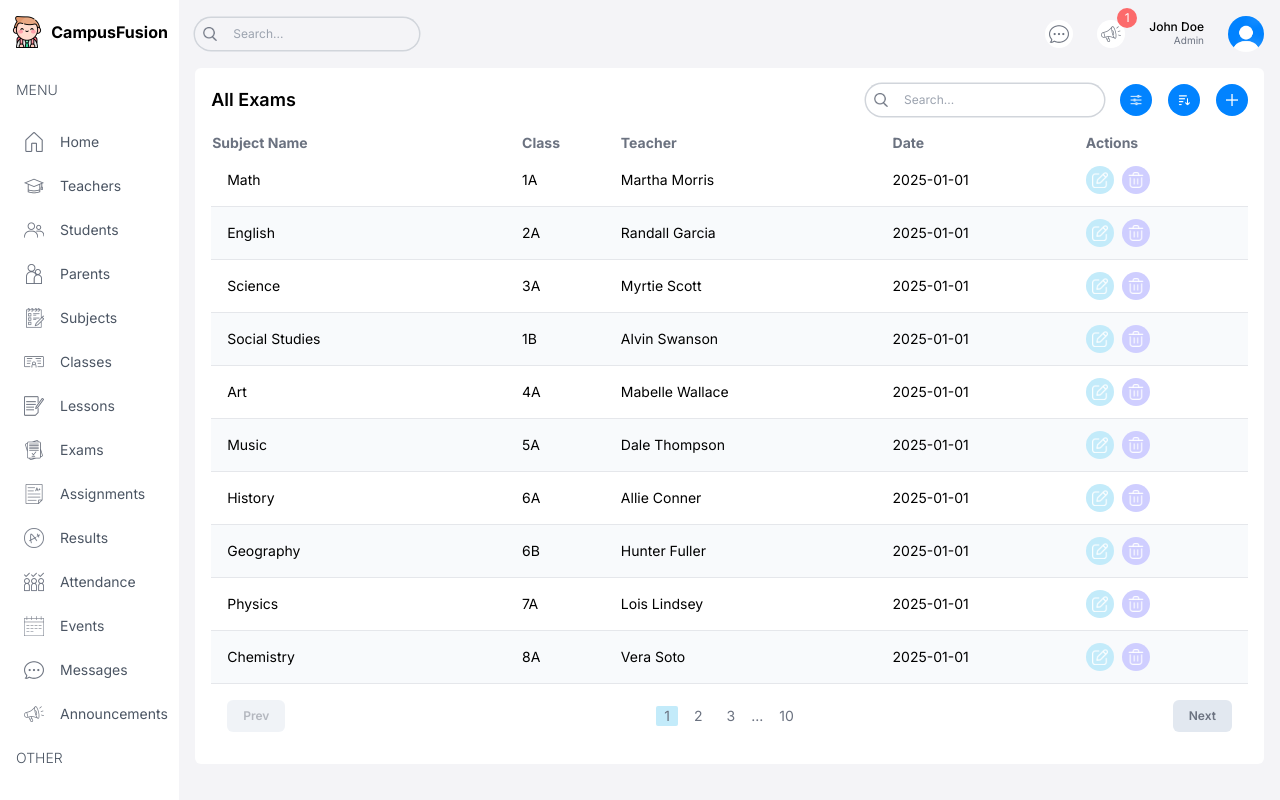
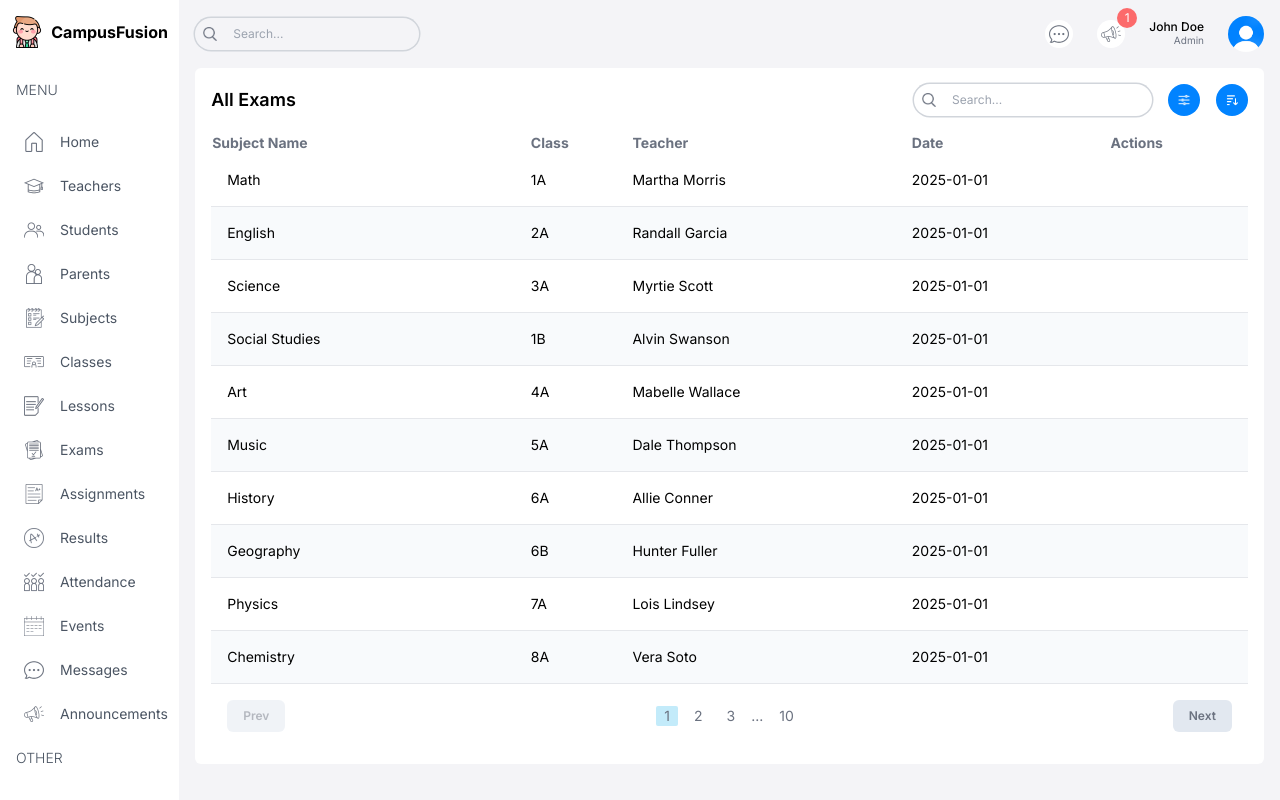
Before and after one commit to adivishnu-a/CampusFusion, a Next.js app: page /list/exams in a window 1280 px wide. Built offline with nearby package versions, Linux system fonts and the light colour scheme.

Commit message:
Refactor student, parent, lesson, announcement, and exam list pages to use FormModal for create, update, and delete actions; remove unused image files

```diff
--- a/src/app/(dashboard)/list/announcements/page.tsx
+++ b/src/app/(dashboard)/list/announcements/page.tsx
@@ -1,9 +1,9 @@
+import FormModal from "@/components/FormModal";
 import Pagination from "@/components/Pagination";
 import Table from "@/components/Table";
 import TableSearch from "@/components/TableSearch";
 import { announcementsData, role } from "@/lib/data";
 import Image from "next/image";
-import Link from "next/link";
 
 type Announcement = {
   id: number;
@@ -43,15 +43,11 @@
       <td className="hidden md:table-cell">{item.date}</td>
       <td>
         <div className="flex items-center gap-2">
-          <Link href={`/list/lessons/${item.id}`}>
-            <button className="w-7 h-7 flex items-center justify-center rounded-full bg-campSky">
-              <Image src="/edit.png" alt="" width={16} height={16} />
-            </button>
-          </Link>
           {role === "admin" && (
-            <button className="w-7 h-7 flex items-center justify-center rounded-full bg-campPurple">
-              <Image src="/delete.png" alt="" width={16} height={16} />
-            </button>
+            <>
+              <FormModal table="announcement" type="update" data={item} />
+              <FormModal table="announcement" type="delete" id={item.id} />
+            </>
           )}
         </div>
       </td>
@@ -75,9 +71,7 @@
               <Image src="/sort.png" alt="" width={14} height={14} />
             </button>
             {role === "admin" && (
-              <button className="w-8 h-8 flex items-center justify-center rounded-full bg-campDarwinCobaltBlue">
-                <Image src="/plus.png" alt="" width={14} height={14} />
-              </button>
+              <FormModal table="announcement" type="create" />
             )}
           </div>
         </div>
--- a/src/app/(dashboard)/list/classes/page.tsx
+++ b/src/app/(dashboard)/list/classes/page.tsx
@@ -1,9 +1,9 @@
+import FormModal from "@/components/FormModal";
 import Pagination from "@/components/Pagination";
 import Table from "@/components/Table";
 import TableSearch from "@/components/TableSearch";
 import { classesData, role } from "@/lib/data";
 import Image from "next/image";
-import Link from "next/link";
 
 type Class = {
   id: number;
@@ -50,16 +50,12 @@
       <td className="hidden md:table-cell">{item.grade}</td>
       <td className="hidden md:table-cell">{item.supervisor}</td>
       <td>
-        <div className='flex items-center gap-2'>
-            <Link href={`/list/teachers/${item.id}`}>
-                <button className="w-7 h-7 flex items-center justify-center rounded-full bg-campSky">
-                    <Image src="/edit.png" alt="" width={16} height={16} />
-                </button>
-            </Link>
+        <div className="flex items-center gap-2">
           {role === "admin" && (
-                <button className="w-7 h-7 flex items-center justify-center rounded-full bg-campPurple">
-                    <Image src="/delete.png" alt="" width={16} height={16} />
-                </button>
+            <>
+              <FormModal table="class" type="update" data={item} />
+              <FormModal table="class" type="delete" id={item.id} />
+            </>
           )}
         </div>
       </td>
@@ -80,11 +76,7 @@
             <button className="w-8 h-8 flex items-center justify-center rounded-full bg-campDarwinCobaltBlue">
               <Image src="/sort.png" alt="" width={14} height={14} />
             </button>
-            {role === "admin" && (
-              <button className="w-8 h-8 flex items-center justify-center rounded-full bg-campDarwinCobaltBlue">
-                <Image src="/plus.png" alt="" width={14} height={14} />
-              </button>
-            )}
+            {role === "admin" && <FormModal table="class" type="create" />}
           </div>
         </div>
       </div>
--- a/src/app/(dashboard)/list/exams/page.tsx
+++ b/src/app/(dashboard)/list/exams/page.tsx
@@ -1,9 +1,9 @@
+import FormModal from "@/components/FormModal";
 import Pagination from "@/components/Pagination";
 import Table from "@/components/Table";
 import TableSearch from "@/components/TableSearch";
 import { examsData, role } from "@/lib/data";
 import Image from "next/image";
-import Link from "next/link";
 
 type Exam = {
   id: number;
@@ -50,16 +50,13 @@
       <td className="hidden md:table-cell">{item.date}</td>
       <td>
         <div className="flex items-center gap-2">
-          <Link href={`/list/lessons/${item.id}`}>
-            <button className="w-7 h-7 flex items-center justify-center rounded-full bg-campSky">
-              <Image src="/edit.png" alt="" width={16} height={16} />
-            </button>
-          </Link>
-          {role === "admin" && (
-            <button className="w-7 h-7 flex items-center justify-center rounded-full bg-campPurple">
-              <Image src="/delete.png" alt="" width={16} height={16} />
-            </button>
-          )}
+          {role === "admin" ||
+            (role === "teacher" && (
+              <>
+                <FormModal table="exam" type="update" data={item} />
+                <FormModal table="exam" type="delete" id={item.id} />
+              </>
+            ))}
         </div>
       </td>
     </tr>
@@ -79,11 +76,8 @@
             <button className="w-8 h-8 flex items-center justify-center rounded-full bg-campDarwinCobaltBlue">
               <Image src="/sort.png" alt="" width={14} height={14} />
             </button>
-            {role === "admin" && (
-              <button className="w-8 h-8 flex items-center justify-center rounded-full bg-campDarwinCobaltBlue">
-                <Image src="/plus.png" alt="" width={14} height={14} />
-              </button>
-            )}
+            {role === "admin" ||
+              (role === "teacher" && <FormModal table="exam" type="create" />)}
           </div>
         </div>
       </div>
--- a/src/app/(dashboard)/list/lessons/page.tsx
+++ b/src/app/(dashboard)/list/lessons/page.tsx
@@ -1,9 +1,9 @@
+import FormModal from "@/components/FormModal";
 import Pagination from "@/components/Pagination";
 import Table from "@/components/Table";
 import TableSearch from "@/components/TableSearch";
 import { lessonsData, role } from "@/lib/data";
 import Image from "next/image";
-import Link from "next/link";
 
 type Lesson = {
   id: number;
@@ -43,15 +43,11 @@
       <td className="hidden md:table-cell">{item.teacher}</td>
       <td>
         <div className="flex items-center gap-2">
-          <Link href={`/list/lessons/${item.id}`}>
-            <button className="w-7 h-7 flex items-center justify-center rounded-full bg-campSky">
-              <Image src="/edit.png" alt="" width={16} height={16} />
-            </button>
-          </Link>
           {role === "admin" && (
-            <button className="w-7 h-7 flex items-center justify-center rounded-full bg-campPurple">
-              <Image src="/delete.png" alt="" width={16} height={16} />
-            </button>
+            <>
+              <FormModal table="lesson" type="update" data={item} />
+              <FormModal table="lesson" type="delete" id={item.id} />
+            </>
           )}
         </div>
       </td>
@@ -72,11 +68,7 @@
             <button className="w-8 h-8 flex items-center justify-center rounded-full bg-campDarwinCobaltBlue">
               <Image src="/sort.png" alt="" width={14} height={14} />
             </button>
-            {role === "admin" && (
-              <button className="w-8 h-8 flex items-center justify-center rounded-full bg-campDarwinCobaltBlue">
-                <Image src="/plus.png" alt="" width={14} height={14} />
-              </button>
-            )}
+            {role === "admin" && <FormModal table="lesson" type="create" />}
           </div>
         </div>
       </div>
--- a/src/app/(dashboard)/list/parents/page.tsx
+++ b/src/app/(dashboard)/list/parents/page.tsx
@@ -1,3 +1,4 @@
+import FormModal from "@/components/FormModal";
 import Pagination from "@/components/Pagination";
 import Table from "@/components/Table";
 import TableSearch from "@/components/TableSearch";
@@ -56,15 +57,11 @@
       <td className="hidden md:table-cell">{item.address}</td>
       <td>
         <div className="flex items-center gap-2">
-          <Link href={`/list/students/${item.id}`}>
-            <button className="w-7 h-7 flex items-center justify-center rounded-full bg-campSky">
-              <Image src="/edit.png" alt="" width={16} height={16} />
-            </button>
-          </Link>
           {role === "admin" && (
-            <button className="w-7 h-7 flex items-center justify-center rounded-full bg-campPurple">
-              <Image src="/delete.png" alt="" width={16} height={16} />
-            </button>
+            <>
+              <FormModal table="parent" type="update" data={item} />
+              <FormModal table="parent" type="delete" id={item.id} />
+            </>
           )}
         </div>
       </td>
@@ -86,9 +83,10 @@
               <Image src="/sort.png" alt="" width={14} height={14} />
             </button>
             {role === "admin" && (
-              <button className="w-8 h-8 flex items-center justify-center rounded-full bg-campDarwinCobaltBlue">
-                <Image src="/plus.png" alt="" width={14} height={14} />
-              </button>
+              // <button className="w-8 h-8 flex items-center justify-center rounded-full bg-campDarwinCobaltBlue">
+              //   <Image src="/plus.png" alt="" width={14} height={14} />
+              // </button>
+              <FormModal table="parent" type="create" />
             )}
           </div>
         </div>
--- a/src/app/(dashboard)/list/students/page.tsx
+++ b/src/app/(dashboard)/list/students/page.tsx
@@ -1,3 +1,4 @@
+import FormModal from "@/components/FormModal";
 import Pagination from "@/components/Pagination";
 import Table from "@/components/Table";
 import TableSearch from "@/components/TableSearch";
@@ -79,9 +80,10 @@
             </button>
           </Link>
           {role === "admin" && (
-            <button className="w-7 h-7 flex items-center justify-center rounded-full bg-campPurple">
-              <Image src="/delete.png" alt="" width={16} height={16} />
-            </button>
+            // <button className="w-7 h-7 flex items-center justify-center rounded-full bg-campPurple">
+            //   <Image src="/delete.png" alt="" width={16} height={16} />
+            // </button>
+            <FormModal table="student" type="delete" id={item.id} />
           )}
         </div>
       </td>
@@ -103,9 +105,10 @@
               <Image src="/sort.png" alt="" width={14} height={14} />
             </button>
             {role === "admin" && (
-              <button className="w-8 h-8 flex items-center justify-center rounded-full bg-campDarwinCobaltBlue">
-                <Image src="/plus.png" alt="" width={14} height={14} />
-              </button>
+              // <button className="w-8 h-8 flex items-center justify-center rounded-full bg-campDarwinCobaltBlue">
+              //   <Image src="/plus.png" alt="" width={14} height={14} />
+              // </button>
+              <FormModal table="student" type="create" />
             )}
           </div>
         </div>
--- a/src/app/(dashboard)/list/subjects/page.tsx
+++ b/src/app/(dashboard)/list/subjects/page.tsx
@@ -1,9 +1,9 @@
+import FormModal from "@/components/FormModal";
 import Pagination from "@/components/Pagination";
 import Table from "@/components/Table";
 import TableSearch from "@/components/TableSearch";
 import { role, subjectsData } from "@/lib/data";
 import Image from "next/image";
-import Link from "next/link";
 
 type Subject = {
   id: number;
@@ -36,17 +36,13 @@
       <td className="flex items-center gap-4 p-4">{item.name}</td>
       <td className="hidden md:table-cell">{item.teachers.join(",")}</td>
       <td>
-        <div className='flex items-center gap-2'>
-            <Link href={`/list/teachers/${item.id}`}>
-                <button className="w-7 h-7 flex items-center justify-center rounded-full bg-campSky">
-                    <Image src="/edit.png" alt="" width={16} height={16} />
-                </button>
-            </Link>
-            {role === "admin" && (
-                <button className="w-7 h-7 flex items-center justify-center rounded-full bg-campPurple">
-                    <Image src="/delete.png" alt="" width={16} height={16} />
-                </button>
-            )}
+        <div className="flex items-center gap-2">
+          {role === "admin" && (
+            <>
+              <FormModal table="subject" type="update" data={item} />
+              <FormModal table="subject" type="delete" id={item.id} />
+            </>
+          )}
         </div>
       </td>
     </tr>
@@ -66,11 +62,7 @@
             <button className="w-8 h-8 flex items-center justify-center rounded-full bg-campDarwinCobaltBlue">
               <Image src="/sort.png" alt="" width={14} height={14} />
             </button>
-            {role === "admin" && (
-              <button className="w-8 h-8 flex items-center justify-center rounded-full bg-campDarwinCobaltBlue">
-                <Image src="/plus.png" alt="" width={14} height={14} />
-              </button>
-            )}
+            {role === "admin" && <FormModal table="teacher" type="create" />}
           </div>
         </div>
       </div>
--- a/src/app/(dashboard)/list/teachers/page.tsx
+++ b/src/app/(dashboard)/list/teachers/page.tsx
@@ -1,9 +1,10 @@
-import Pagination from "@/components/Pagination"
-import Table from "@/components/Table"
-import TableSearch from "@/components/TableSearch"
-import Image from "next/image"
+import Pagination from "@/components/Pagination";
+import Table from "@/components/Table";
+import TableSearch from "@/components/TableSearch";
+import Image from "next/image";
 import { role, teachersData } from "@/lib/data";
 import Link from "next/link";
+import FormModal from "@/components/FormModal";
 
 type Teacher = {
   id: number;
@@ -85,22 +86,23 @@
             </button>
           </Link>
           {role === "admin" && (
-            <button className="w-7 h-7 flex items-center justify-center rounded-full bg-campPurple">
-              <Image src="/delete.png" alt="" width={16} height={16} />
-            </button>
+            // <button className="w-7 h-7 flex items-center justify-center rounded-full bg-campPurple">
+            //   <Image src="/delete.png" alt="" width={16} height={16} />
+            // </button>
+            <FormModal table="teacher" type="delete" id={item.id} />
           )}
         </div>
       </td>
     </tr>
   );
   return (
-    <div className='bg-white p-4 rounded-md flex-1 m-4 mt-0'>
+    <div className="bg-white p-4 rounded-md flex-1 m-4 mt-0">
       {/* Top */}
-      <div className='flex items-center justify-between'>
+      <div className="flex items-center justify-between">
         <h1 className="hidden md:block text-lg font-semibold">All Teachers</h1>
-        <div className='flex flex-col md:flex-row items-center gap-4 w-full md:w-auto'>
+        <div className="flex flex-col md:flex-row items-center gap-4 w-full md:w-auto">
           <TableSearch />
-          <div className='flex items-center gap-4 self-end'>
+          <div className="flex items-center gap-4 self-end">
             <button className="w-8 h-8 flex items-center justify-center rounded-full bg-campDarwinCobaltBlue">
               <Image src="/filter.png" alt="" width={14} height={14} />
             </button>
@@ -108,18 +110,20 @@
               <Image src="/sort.png" alt="" width={14} height={14} />
             </button>
             {role === "admin" && (
-              <button className="w-8 h-8 flex items-center justify-center rounded-full bg-campDarwinCobaltBlue">
-              <Image src="/plus.png" alt="" width={14} height={14} />
-              </button>
+              // <button className="w-8 h-8 flex items-center justify-center rounded-full bg-campDarwinCobaltBlue">
+              // <Image src="/plus.png" alt="" width={14} height={14} />
+              // </button>
+              <FormModal table="teacher" type="create" />
             )}
           </div>
         </div>
       </div>
       {/* List */}
-      <Table columns={columns} renderRow={renderRow} data={teachersData} />      {/* Pagination */}
+      <Table columns={columns} renderRow={renderRow} data={teachersData} />{" "}
+      {/* Pagination */}
       <Pagination />
     </div>
-  )
-}
+  );
+};
 
-export default TeachersListPage
+export default TeachersListPage;
--- a/src/app/(dashboard)/teacher/page.tsx
+++ b/src/app/(dashboard)/teacher/page.tsx
@@ -12,7 +12,7 @@
         </div>
       </div>
       {/* Right */}
-      <div className="w-full lg:w-1/3 flex flex-col gap-4">
+      <div className="w-full lg:w-1/3 flex flex-col gap-8">
         <EventCalendar />
         <Announcements />
       </div>
--- /dev/null
+++ b/src/components/FormModal.tsx
@@ -0,0 +1,81 @@
+"use client";
+
+import Image from "next/image";
+import { useState } from "react";
+
+const FormModal = ({
+  table,
+  type,
+  data,
+  id,
+}: {
+  table:
+    | "teacher"
+    | "student"
+    | "parent"
+    | "subject"
+    | "class"
+    | "lesson"
+    | "exam"
+    | "assignment"
+    | "result"
+    | "attendance"
+    | "event"
+    | "announcement";
+  type: "create" | "update" | "delete";
+  data?: any;
+  id?: number;
+}) => {
+  const size = type === "create" ? "w-8 h-8" : "w-7 h-7";
+  const bgColor =
+    type === "create"
+      ? "bg-campDarwinCobaltBlue"
+      : type === "update"
+      ? "bg-campSky"
+      : "bg-campPurple";
+
+  const [open, setOpen] = useState(false);
+
+  const Form = () => {
+    return type === "delete" && id ? (
+      <form action="" className="p-4 flex flex-col gap-4">
+        <span className="text-center font-medium">
+          All data will be lost. Are you sure you want to delete this {table}?
+        </span>
+        <button className="bg-red-700 text-white py-2 px-4 rounded-md border-none w-max self-center">
+          Delete
+        </button>
+      </form>
+    ) : type === "create" || type === "update" ? (
+      "create or update form"
+    ) : (
+      "Form not found!"
+    );
+  };
+
+  return (
+    <>
+      <button
+        className={`${size} flex items-center justify-center rounded-full ${bgColor}`}
+        onClick={() => setOpen(true)}
+      >
+        <Image src={`/${type}.png`} alt="" width={16} height={16} />
+      </button>
+      {open && (
+        <div className="w-screen h-screen absolute left-0 top-0 bg-black bg-opacity-60 z-50 flex items-center justify-center">
+          <div className="bg-white p-4 rounded-md relative w-[90%] md:w-[70%] lg:w-[60%] xl:w-[50%] 2xl:w-[40%]">
+            <Form />
+            <div
+              className="absolute top-4 right-4 cursor-pointer"
+              onClick={() => setOpen(false)}
+            >
+              <Image src="/close.png" alt="" width={14} height={14} />
+            </div>
+          </div>
+        </div>
+      )}
+    </>
+  );
+};
+
+export default FormModal;
```
Also changed, not shown: public/create.png (renamed from public/plus.png), public/update.png (renamed from public/edit.png). Lines whose indentation alone changed are shown as unchanged.
